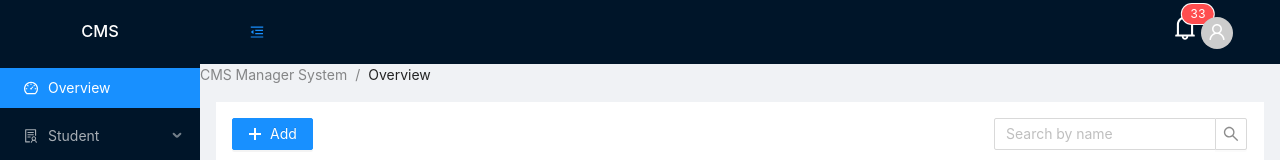
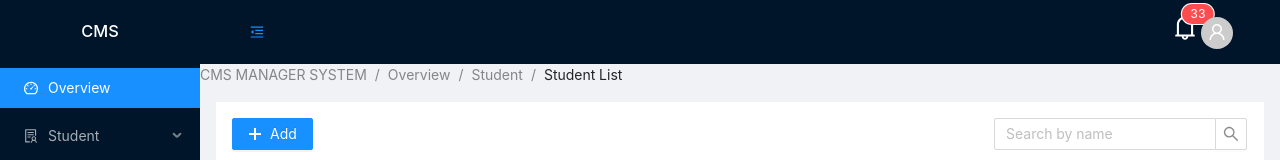
Before and after one commit to jason7yn/react-cms, a Next.js app: page /dashboard/students in a window 1280 px wide. Shown: the top 160 px of the page. Built offline with nearby package versions, Linux system fonts and the light colour scheme; no server answers.

Commit message:
feat:breadcrumb test 1

```diff
--- a/component/Layout/layout.js
+++ b/component/Layout/layout.js
@@ -6,7 +6,7 @@ import {
   Row,
   Dropdown,
   Avatar,
-  Col
+  Col,
 } from "antd";
 import {
   MenuUnfoldOutlined,
@@ -22,12 +22,13 @@ import {
   ProjectOutlined,
   FileAddOutlined,
   EditOutlined,
-  LogoutOutlined
+  LogoutOutlined,
 } from "@ant-design/icons";
-import { useRouter } from "next/router";
+import { Router, useRouter } from "next/router";
 import { useState, useEffect } from "react";
 import apiService from "../../services/api-service";
 import Link from "next/link";
+import BreadcrumbItem from "antd/lib/breadcrumb/BreadcrumbItem";
 
 const { Header, Content, Sider } = Layout;
 const { SubMenu } = Menu;
@@ -45,13 +46,26 @@ export default function AppLayout(props) {
       router.push("/");
     });
   };
-  const menu = (
-    <Menu onClick={logout}>
-      <Menu.Item key="1" icon={<LogoutOutlined />}>
-        Logout
-      </Menu.Item>
-    </Menu>
-  );
+  //dashboard-->CMS MANAGER(ROLE) SYSTEM/Overview
+  //students -->CMS MANAGER SYSTEM / STUDENT / STUDENTLIST
+
+  const generateBread = () => {
+    let pathName = router.pathname;
+    const paths = pathName.split("/").filter((i) => i);
+    const breadcrumbItem = [];
+    paths.map((path) => {
+      if (path == "dashboard") {
+        breadcrumbItem.push(
+          <BreadcrumbItem>CMS MANAGER SYSTEM</BreadcrumbItem>
+        );
+        breadcrumbItem.push(<BreadcrumbItem>Overview</BreadcrumbItem>);
+      } else if (path == "students") {
+        breadcrumbItem.push(<BreadcrumbItem>Student</BreadcrumbItem>);
+        breadcrumbItem.push(<BreadcrumbItem>Student List</BreadcrumbItem>);
+      }
+    });
+    return breadcrumbItem;
+  };
   return (
     <Layout style={{ minHeight: "100vh" }}>
       <Sider collapsible collapsed={collapsed} onCollapse={onCollapsed}>
@@ -105,17 +119,22 @@ export default function AppLayout(props) {
               </Badge>
             </Col>
             <Col span={12}>
-              <Dropdown overlay={menu}>
+              <Dropdown
+                overlay={
+                  <Menu onClick={logout}>
+                    <Menu.Item key="1" icon={<LogoutOutlined />}>
+                      Logout
+                    </Menu.Item>
+                  </Menu>
+                }
+              >
                 <Avatar icon={<UserOutlined />} />
               </Dropdown>
             </Col>
           </Row>
         </Header>
         <Content>
-          <Breadcrumb>
-            <Breadcrumb.Item>CMS Manager System</Breadcrumb.Item>
-            <Breadcrumb.Item>Overview</Breadcrumb.Item>
-          </Breadcrumb>
+          <Breadcrumb>{generateBread()}</Breadcrumb>
           {props.children}
         </Content>
       </Layout>
--- a/pages/dashboard/students/index.js
+++ b/pages/dashboard/students/index.js
@@ -15,10 +15,12 @@ import { formatDistanceToNow } from "date-fns";
 import ModalForm from "../../../component/students/modalForm";
 import apiService from "../../../services/api-service";
 import { throttle } from "lodash";
-
+import { useRouter } from "next/router";
 const { Search } = Input;
 
 export default function Student() {
+  const router = useRouter();
+  console.log(router.pathname);
   const columns = [
     {
       title: "No",
```
